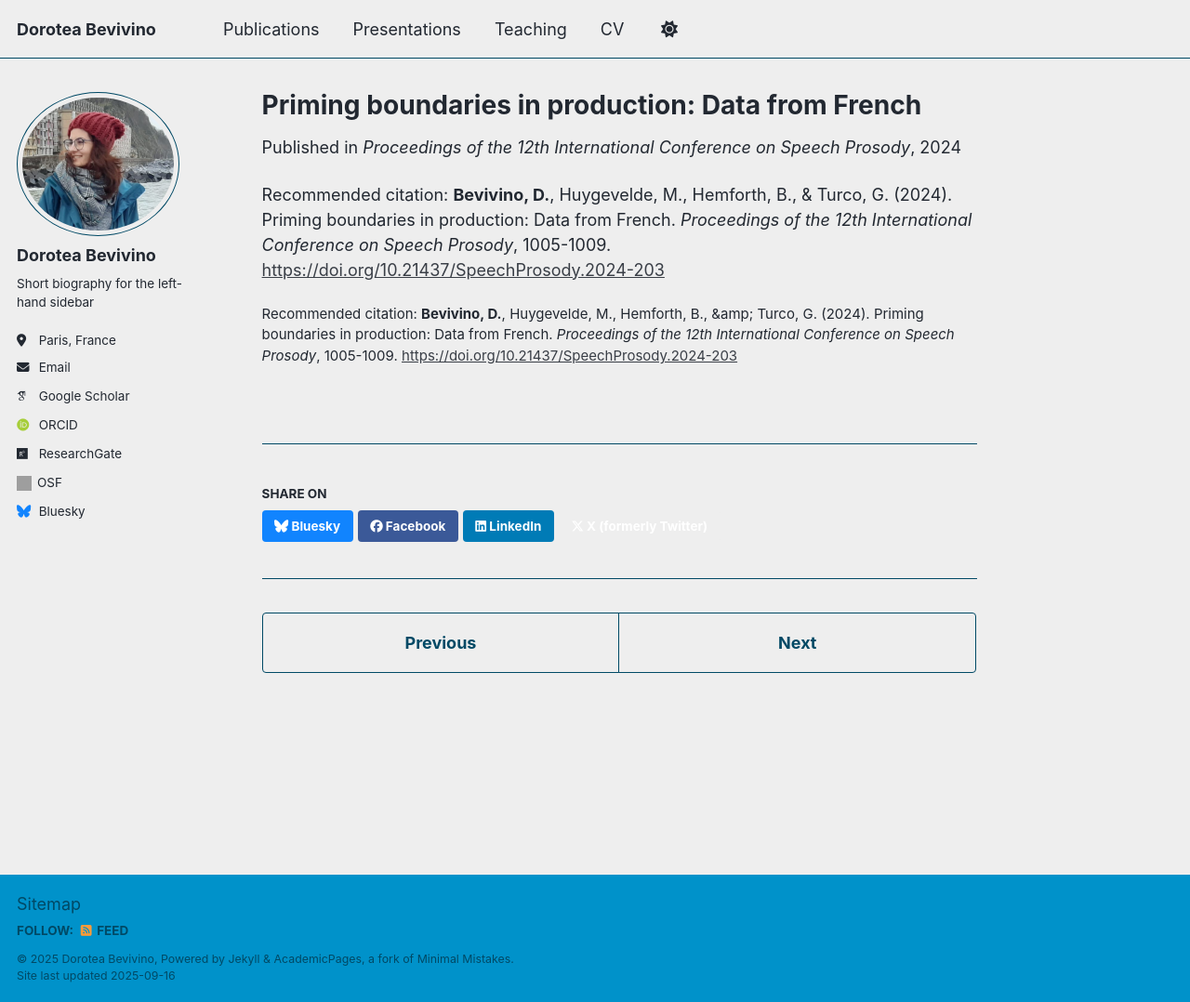
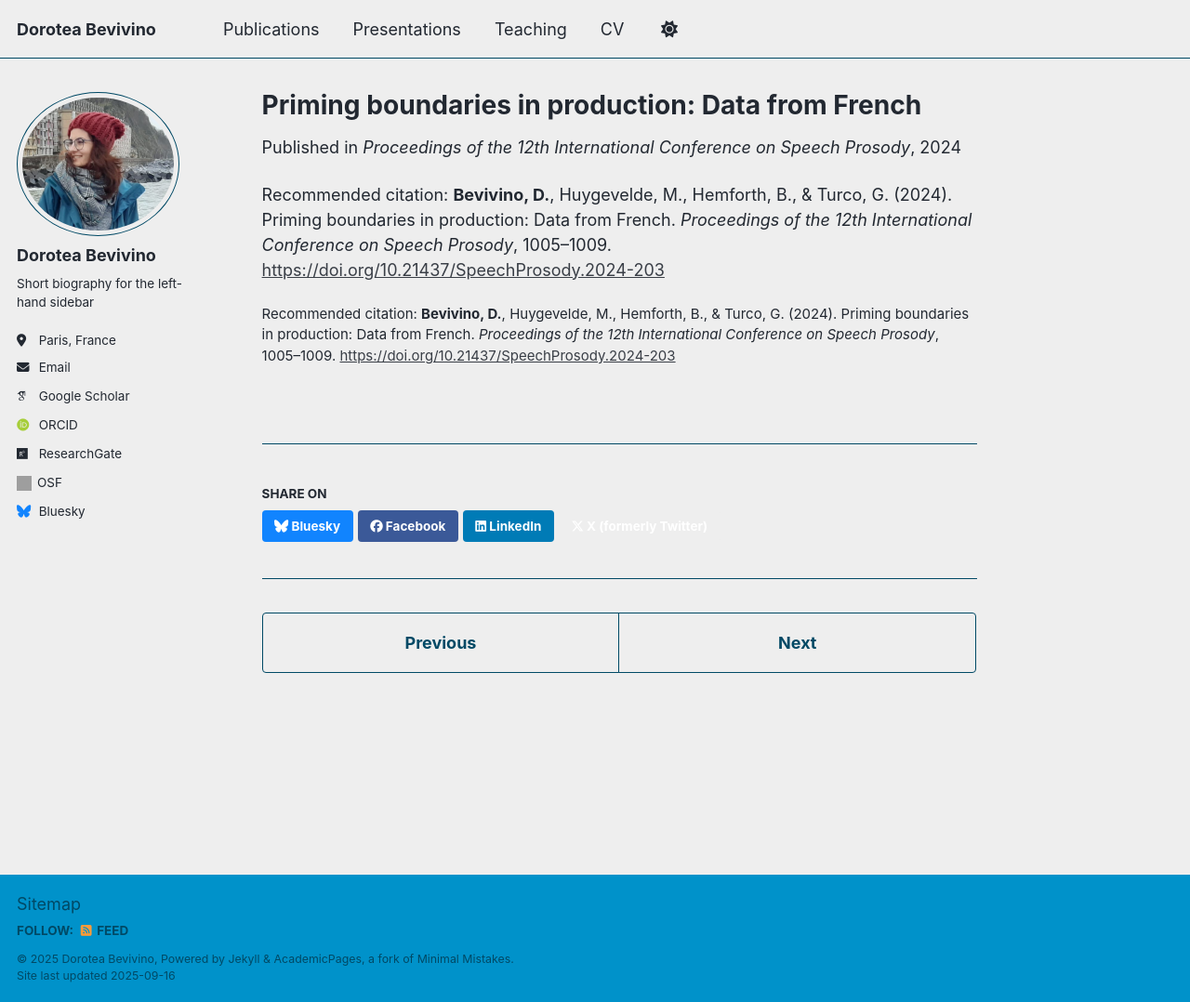
Before and after one commit to dbevivino/dbevivino.github.io, a Jekyll site: the page built from _publications/2024-07-01-bevivino-sp-2024.md, in a window 1280 px wide and 1078 px high. Shown: the whole window at 93% size. Built offline with Jekyll 4.4.1, drawn with Linux system fonts in a browser that asks for light colours; some web fonts are replaced; a script that is not in the unit is left out; grey boxes are pictures that could not be loaded.

Commit message:
Fixed pubs

```diff
--- a/_config.yml
+++ b/_config.yml
@@ -81,6 +81,8 @@ author:
 
 # Publication Category - The following the list of publication categories and their headings
 publication_category:
+  inprogress:
+    title: 'In Progress'
   books:
     title: 'Books'
   papers:
@@ -88,8 +90,6 @@ publication_category:
   conferences:
     # title: 'Conference Papers'
     title: 'Peer-Reviewed Publications/Proceedings'
-  inprogress:
-    title: 'In Progress'
 
 # Talk Category - list of talk categories and their headings
 talk_category:
--- a/_publications/2024-07-01-bevivino-sp-2024.md
+++ b/_publications/2024-07-01-bevivino-sp-2024.md
@@ -4,7 +4,7 @@ collection: publications
 permalink: /publication/2024-07-01-bevivino-sp-2024
 date: 2024-07-01
 venue: 'Proceedings of the 12th International Conference on Speech Prosody'
-citation: '<strong>Bevivino, D.</strong>, Huygevelde, M., Hemforth, B., &amp;amp; Turco, G. (2024). Priming boundaries in production: Data from French. <em>Proceedings of the 12th International Conference on Speech Prosody</em>, 1005-1009. <a href=&quot;https://doi.org/10.21437/SpeechProsody.2024-203&quot;>https://doi.org/10.21437/SpeechProsody.2024-203</a>'
+citation: '<strong>Bevivino, D.</strong>, Huygevelde, M., Hemforth, B., &amp; Turco, G. (2024). Priming boundaries in production: Data from French. <em>Proceedings of the 12th International Conference on Speech Prosody</em>, 1005&ndash;1009. <a href=&quot;https://doi.org/10.21437/SpeechProsody.2024-203&quot;>https://doi.org/10.21437/SpeechProsody.2024-203</a>'
 category: conferences
 ---
-Recommended citation: <strong>Bevivino, D.</strong>, Huygevelde, M., Hemforth, B., &amp; Turco, G. (2024). Priming boundaries in production: Data from French. <em>Proceedings of the 12th International Conference on Speech Prosody</em>, 1005-1009. <a href="https://doi.org/10.21437/SpeechProsody.2024-203">https://doi.org/10.21437/SpeechProsody.2024-203</a>
+Recommended citation: <strong>Bevivino, D.</strong>, Huygevelde, M., Hemforth, B., & Turco, G. (2024). Priming boundaries in production: Data from French. <em>Proceedings of the 12th International Conference on Speech Prosody</em>, 1005–1009. <a href="https://doi.org/10.21437/SpeechProsody.2024-203">https://doi.org/10.21437/SpeechProsody.2024-203</a>
```
Also changed, not shown: _publications/2023-08-01-bevivino-icphs-2023.md (added, +10 -0 lines), _publications/2025-10-01-faytak-bts-2025.md (+2 -2 lines), _publications/2025-11-01-bevivino-ppen-2025.md (+2 -2 lines), markdown_generator/publications.tsv (+4 -4 lines), 1 other file.
